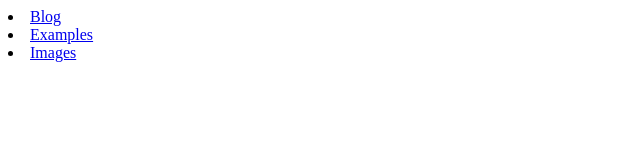
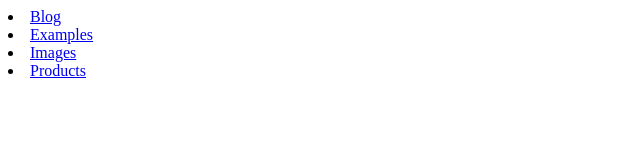
Before and after one commit to amaben2020/gatsby-contentful, a Gatsby site: page /components/Navbar in a window 1280 px wide. Shown: the full height of the page, 0-640 px from the left. Built offline with nearby package versions, Linux system fonts and the light colour scheme; Gatsby itself is replaced by a stand-in of ours.

Commit message:
Initial commit

```diff
--- a/src/pages/components/Navbar.js
+++ b/src/pages/components/Navbar.js
@@ -13,6 +13,9 @@ const Navbar = () => {
       <li>
         <Link to="/images"> Images </Link>
       </li>
+      <li>
+        <Link to="/products"> Products </Link>
+      </li>
     </div>
   )
 }
--- a/src/pages/examples.js
+++ b/src/pages/examples.js
@@ -20,6 +20,7 @@ const examples = ({ data }) => {
   )
 }
 
+//page Query
 export const data = graphql`
   query MyQuery {
     site {
--- a/src/pages/examples/Images.js
+++ b/src/pages/examples/Images.js
@@ -1,6 +1,6 @@
 import React from "react"
 import { useStaticQuery, graphql } from "gatsby"
-import Image from "gatsby-plugin-image"
+import Image from "gatsby-image"
 import img from "./../../images/image-3.jpg"
 import Layout from "../components/Layout"
 
--- a/src/pages/products.js
+++ b/src/pages/products.js
@@ -1,13 +1,12 @@
 import React from "react"
 import { graphql, Link } from "gatsby"
 import Layout from "./components/Layout"
-import Img from "gatsby-plugin-image"
+import Img from "gatsby-image"
 import styles from "./../../src/products.css"
-
 //This is a Page level query
 
 const ComponentName = ({ data }) => {
-  //destructuring the data
+  //destructuring the
   const {
     allContentfulProduct: { nodes: products },
   } = data
--- a/src/template/product-template.js
+++ b/src/template/product-template.js
@@ -1,6 +1,6 @@
 import React from "react"
 import { graphql, Link } from "gatsby"
-import Img from "gatsby-plugin-image"
+import Img from "gatsby-image"
 const ComponentName = ({
   data: {
     product: {
```
